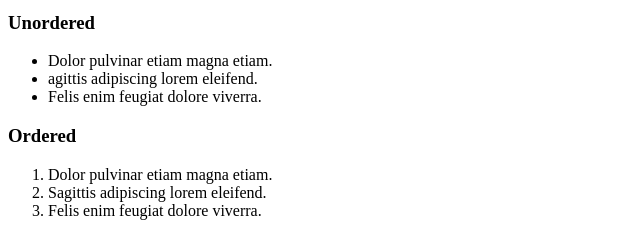
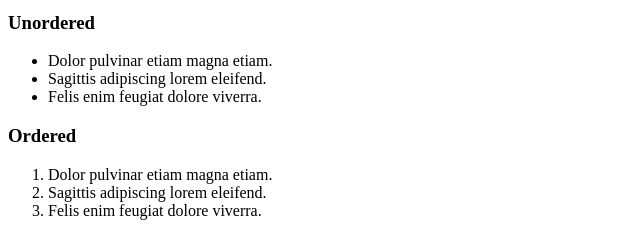
Before and after one commit to mulimuoki001/alu-web_front_end, a plain HTML site: page html_advanced/26-styleguide.html in a window 1280 px wide. Shown: the part 541-777 px from the top of the page, 0-640 px from the left. Drawn offline with Linux system fonts and the light colour scheme.

Commit message:
Different types of lists

```diff
--- a/html_advanced/26-styleguide.html
+++ b/html_advanced/26-styleguide.html
@@ -48,7 +48,7 @@
                     </h3>
                     <ul>
                         <li>Dolor pulvinar etiam magna etiam.</li>
-                        <li>agittis adipiscing lorem eleifend.</li>
+                        <li>Sagittis adipiscing lorem eleifend.</li>
                         <li>Felis enim feugiat dolore viverra.</li>
                     </ul>
 
```
